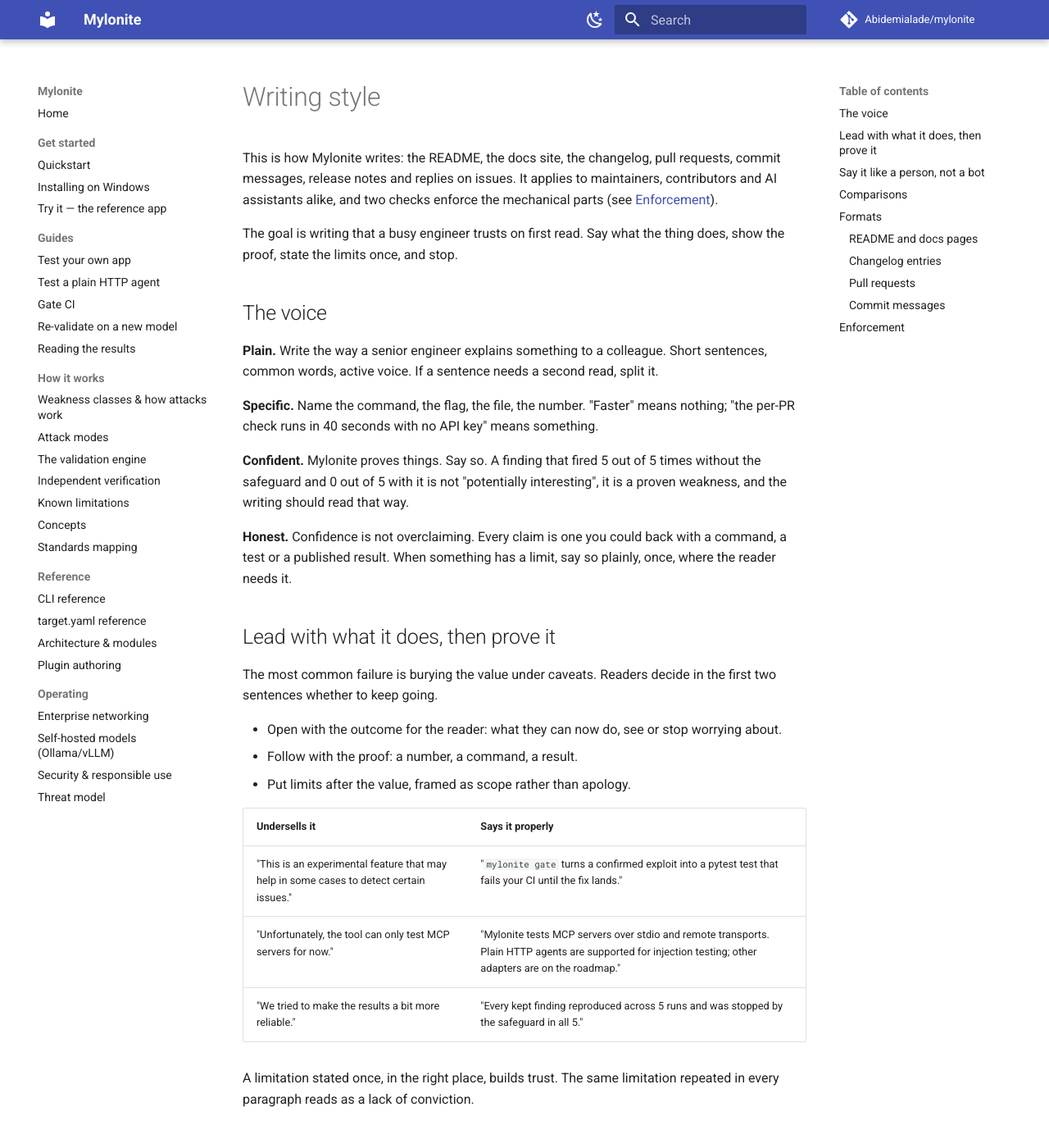
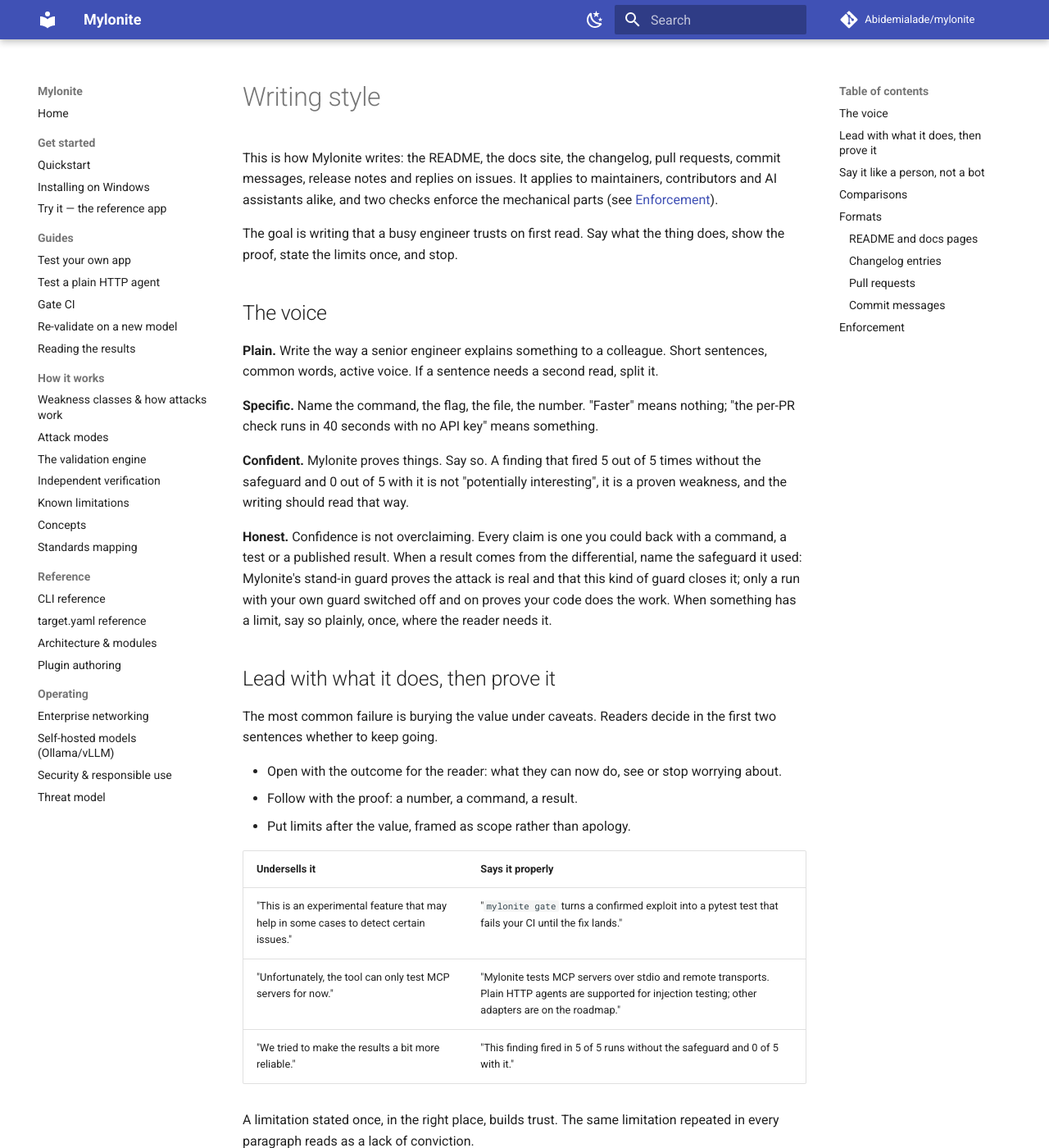
Before and after one commit to Abidemialade/mylonite, an MkDocs documentation site: the page built from docs/contributing/writing-style.md, in a window 1280 px wide and 1400 px high. Shown: the whole window at 82% size. Built offline with MkDocs 1.6.1 and Material for MkDocs 9.7.7, drawn with Linux system fonts in a browser that asks for light colours; comment, search, counter and statistics services are not loaded.

Commit message:
docs: state which safeguard a differential proof used
The writing skill said every finding is kept only when "the safeguard" stops
it. By default the guarded side is Mylonite's stand-in guard, and black-box
targets run no differential at all, so that line overclaimed. The skill and
the style guide now say which safeguard a proof used and when no
differential ran.

Co-Authored-By: Claude Opus 5.5 (1M context) <noreply@anthropic.com>
Claude-Session: https://claude.ai/code/session_01SpVYze6ZZgGMdvZFPiXFyq
Signed-off-by: Abidemi Alade <bidexalade123@gmail.com>

```diff
--- a/docs/contributing/writing-style.md
+++ b/docs/contributing/writing-style.md
@@ -22,7 +22,10 @@ times without the safeguard and 0 out of 5 with it is not "potentially
 interesting", it is a proven weakness, and the writing should read that way.
 
 **Honest.** Confidence is not overclaiming. Every claim is one you could back
-with a command, a test or a published result. When something has a limit, say
+with a command, a test or a published result. When a result comes from the
+differential, name the safeguard it used: Mylonite's stand-in guard proves the
+attack is real and that this kind of guard closes it; only a run with your own
+guard switched off and on proves your code does the work. When something has a limit, say
 so plainly, once, where the reader needs it.
 
 ## Lead with what it does, then prove it
@@ -39,7 +42,7 @@ the first two sentences whether to keep going.
 | --- | --- |
 | "This is an experimental feature that may help in some cases to detect certain issues." | "`mylonite gate` turns a confirmed exploit into a pytest test that fails your CI until the fix lands." |
 | "Unfortunately, the tool can only test MCP servers for now." | "Mylonite tests MCP servers over stdio and remote transports. Plain HTTP agents are supported for injection testing; other adapters are on the roadmap." |
-| "We tried to make the results a bit more reliable." | "Every kept finding reproduced across 5 runs and was stopped by the safeguard in all 5." |
+| "We tried to make the results a bit more reliable." | "This finding fired in 5 of 5 runs without the safeguard and 0 of 5 with it." |
 
 A limitation stated once, in the right place, builds trust. The same limitation
 repeated in every paragraph reads as a lack of conviction.
```
Also changed, not shown: .claude/skills/mylonite-writing/SKILL.md (+13 -3 lines).
